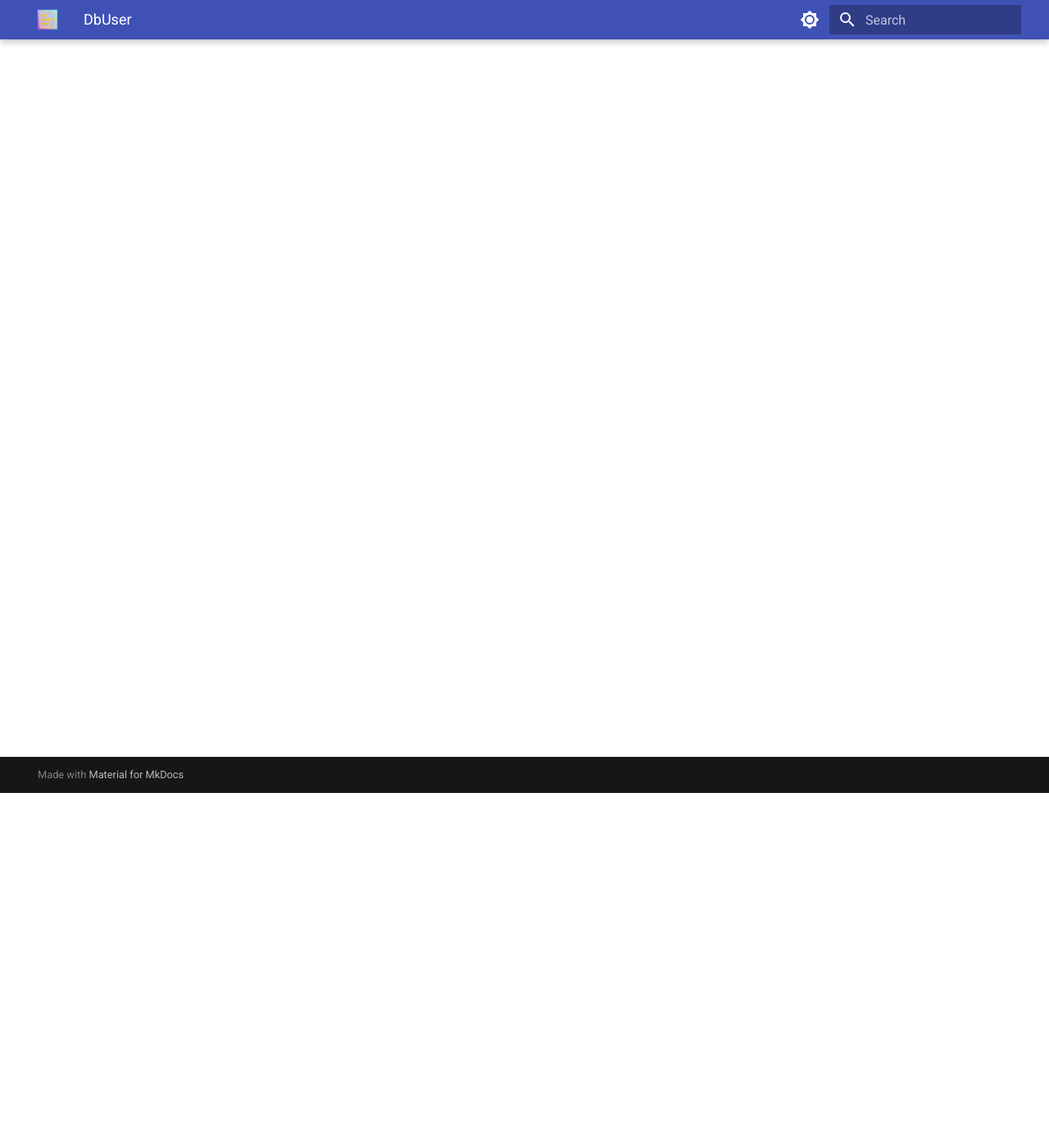
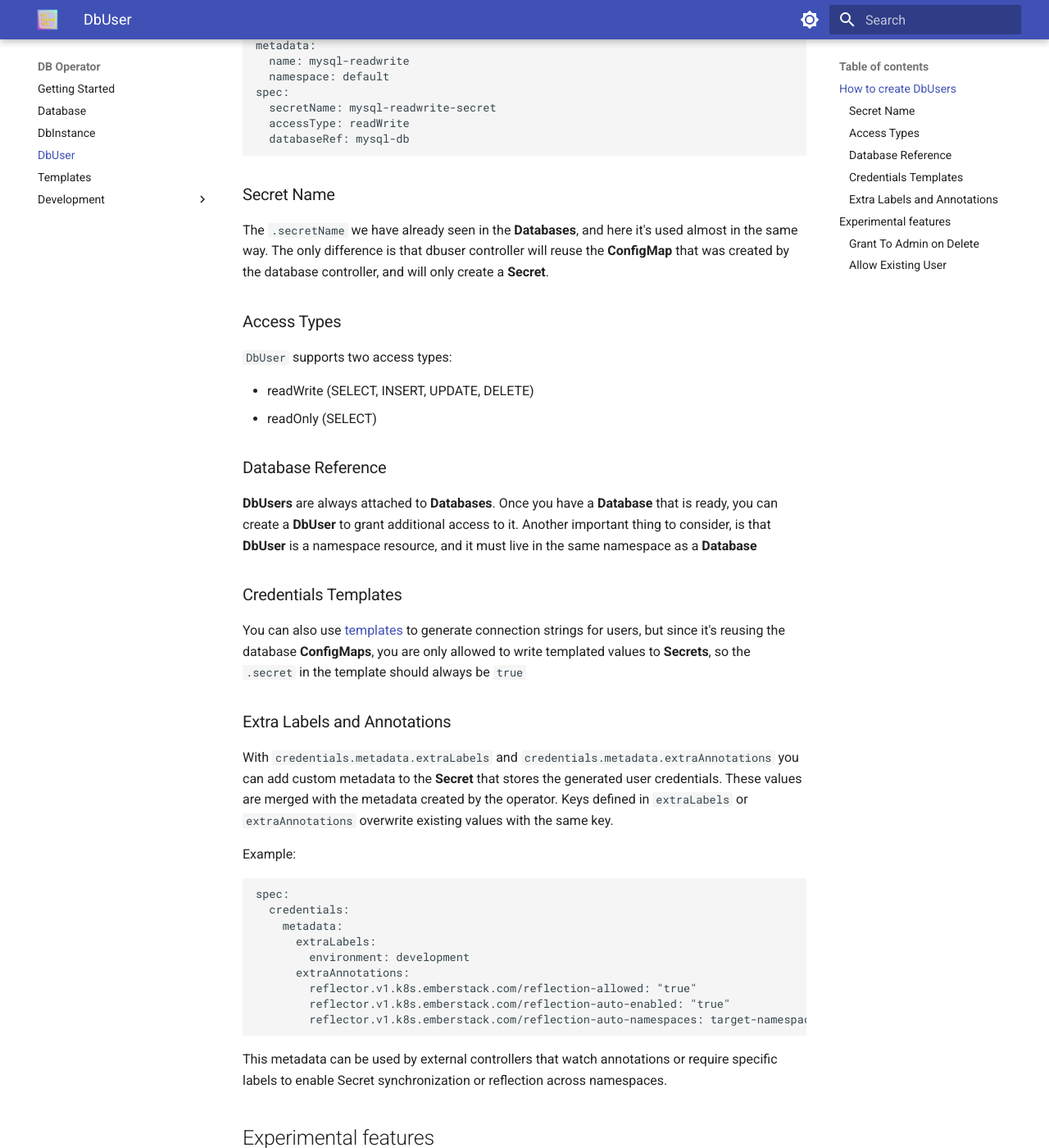
Before and after one commit to db-operator/documentation, an MkDocs documentation site: the page built from docs/dbuser.md, in a window 1280 px wide and 1400 px high, scrolled down 433 px. Shown: the whole window at 82% size. Built offline with MkDocs 1.6.1 and Material for MkDocs 9.7.7, drawn with Linux system fonts in a browser that asks for light colours; some of the changed text lies outside the part shown.

Commit message:
Add docs about dbusers
Signed-off-by: Nikolai Rodionov <allanger@badhouseplants.net>

````diff
--- a/docs/dbuser.md
+++ b/docs/dbuser.md
@@ -1 +1,88 @@
 # DbUser
+
+**DbUsers** can be used to manage users on a database server.
+
+When you create a `Database`, db-operator will create a main user, that full access to the created database. You should use this user for you workloads.
+If you happen to need more users on your database, you can use `DbUser` Custom Resource
+
+## How to create DbUsers
+
+Let's have a look at the manifest:
+```
+apiVersion: kinda.rocks/v1beta1
+kind: DbUser
+metadata:
+  name: mysql-readwrite
+  namespace: default
+spec:
+  secretName: mysql-readwrite-secret
+  accessType: readWrite
+  databaseRef: mysql-db
+```
+
+### Secret Name
+
+The `.secretName` we have already seen in the **Databases**, and here it's used almost in the same way. The only difference is that dbuser controller will reuse the **ConfigMap** that was created by the database controller, and will only create a **Secret**.
+
+
+### Access Types
+
+`DbUser` supports two access types:
+
+- readWrite (SELECT, INSERT, UPDATE, DELETE)
+- readOnly (SELECT)
+
+### Database Reference
+
+**DbUsers** are always attached to **Databases**. Once you have a **Database** that is ready, you can create a **DbUser** to grant additional access to it. Another important thing to consider, is that **DbUser** is a namespace resource, and it must live in the same namespace as a **Database**
+
+### Credentials Templates
+
+You can also use [templates](templates.md) to generate connection strings for users, but since it's reusing the database **ConfigMaps**, you are only allowed to write templated values to **Secrets**, so the `.secret` in the template should always be `true`
+
+### Extra Labels and Annotations
+
+With `credentials.metadata.extraLabels` and `credentials.metadata.extraAnnotations` you can add custom metadata to the **Secret** that stores the generated user credentials. These values are merged with the metadata created by the operator. Keys defined in `extraLabels` or `extraAnnotations` overwrite existing values with the same key.
+
+Example:
+
+```yaml
+spec:
+  credentials:
+    metadata:
+      extraLabels:
+        environment: development
+      extraAnnotations:
+        reflector.v1.k8s.emberstack.com/reflection-allowed: "true"
+        reflector.v1.k8s.emberstack.com/reflection-auto-enabled: "true"
+        reflector.v1.k8s.emberstack.com/reflection-auto-namespaces: target-namespace
+```
+
+This metadata can be used by external controllers that watch annotations or require specific labels to enable Secret synchronization or reflection across namespaces.
+
+## Experimental features
+
+Experimental features are added via annotations, the following features are available for `DbUsers`
+
+### Grant To Admin on Delete
+
+On instances where the admin is not a super user, it might not be able to drop owned by user, so we need to grant the user to the admin.
+
+But it's not possible on the AWS instances with the `rds_iam` roles, because then admins are not able to log in with a password anymore and the db-operator will not be able to do anything on databases.
+
+That's where this workaround might be used. It will only grant the role to the admin when a user is being removed.
+```yaml
+kinda.rocks/grant-to-admin-on-delete: "true"
+```
+
+### Allow Existing User
+
+By default the operator is trying to make sure, that the user that it's trying to maintain is also created by it. Because otherwise it would be possible to make operator believe that a **Database** user that is created by the database controller should become a **readOnly** one.
+
+So if a user already exists on a server, when a **CR** is created, operator will not try to manage it.
+
+If you need the operator to be able to managed existing users, you need to set the following annotation:
+
+```yaml
+kinda.rocks/allow-existing-user: "true"
+```
````
Also changed, not shown: docs/database.md (+32 -4 lines).
